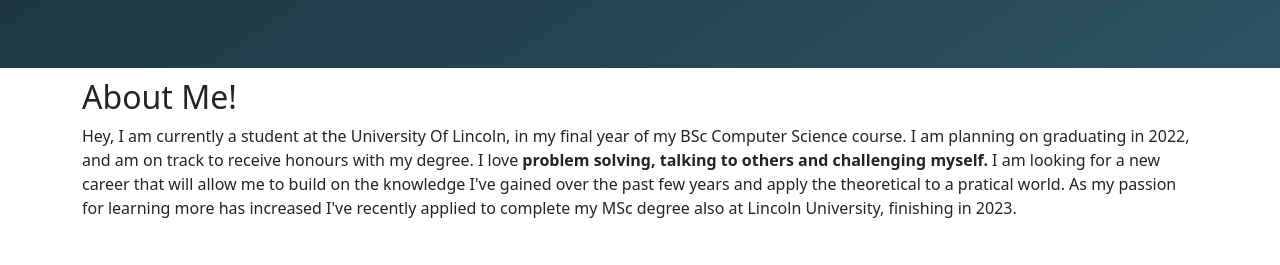
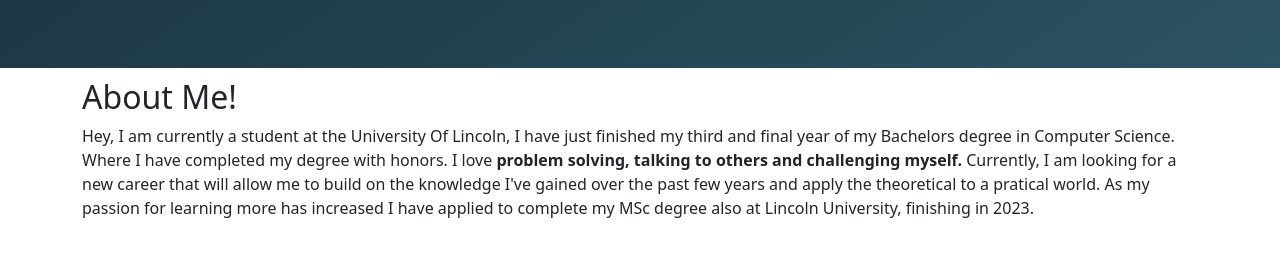
Before and after one commit to MegRCooper/MegRCooper.github.io, a plain HTML site: page index.html in a window 1280 px wide. Shown: the part 840-1105 px from the top of the page. Drawn offline with nearby package versions, Linux system fonts and the light colour scheme.

Commit message:
Update index.html
Changed the phrasing of the about me section

```diff
--- a/index.html
+++ b/index.html
@@ -60,10 +60,10 @@
 	<a class="anchor" id="aboutMe"></a>
 	<div id="about me" class="container features">
 		<h2>About Me!</h2>
-		<p> Hey, I am currently a student at the University Of Lincoln,  in my final year of my BSc Computer Science course. I am planning on graduating in 2022, and am on
-		track to receive honours with my degree. I love <b> problem solving, talking to others and challenging myself. </b> I am looking for a new career that
+		<p> Hey, I am currently a student at the University Of Lincoln, I have just finished my third and final year of my Bachelors degree in Computer Science. Where I have
+		completed my degree with honors. I love <b> problem solving, talking to others and challenging myself. </b> Currently, I am looking for a new career that
 		will allow me to build on the knowledge I've gained over the past few years and apply the theoretical to a pratical world. As my passion for learning more has
-		increased I've recently applied to complete my MSc degree also at Lincoln University, finishing in 2023. </p>
+		increased I have applied to complete my MSc degree also at Lincoln University, finishing in 2023. </p>
 		<!-- Add to further make it a little longer -->
 	</div>
 
```
